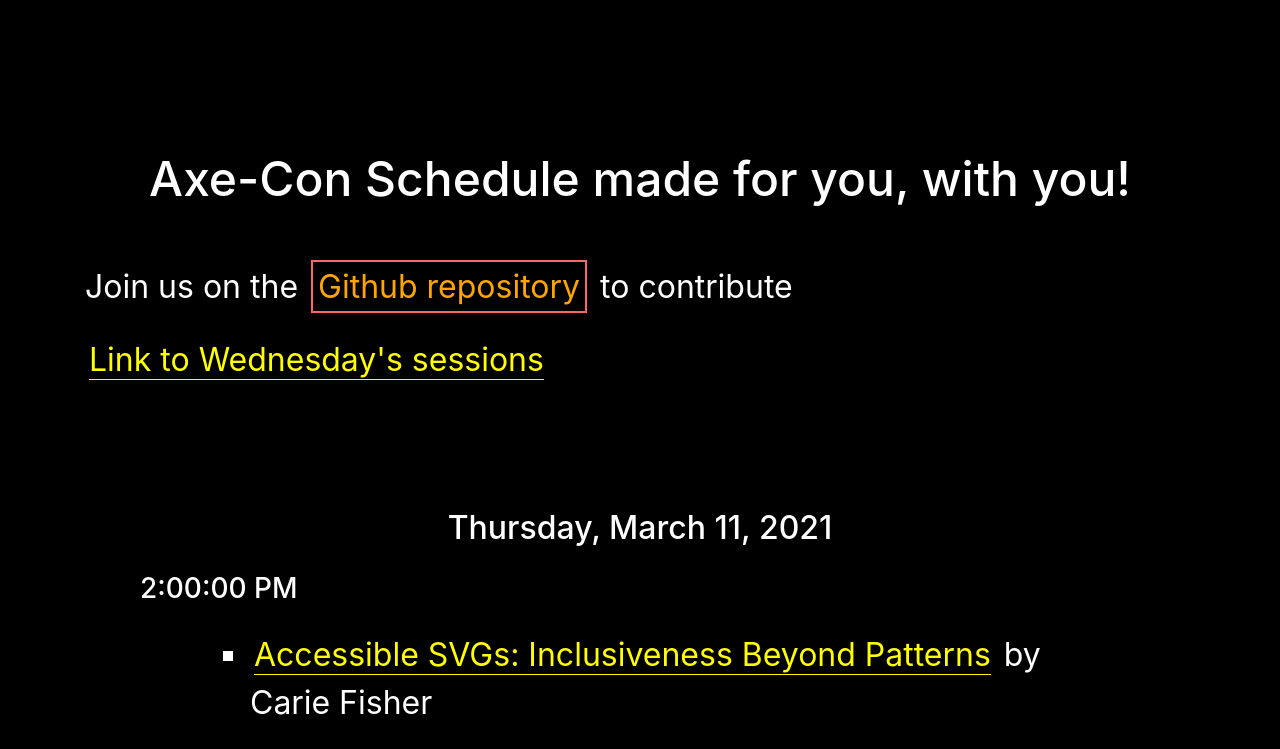
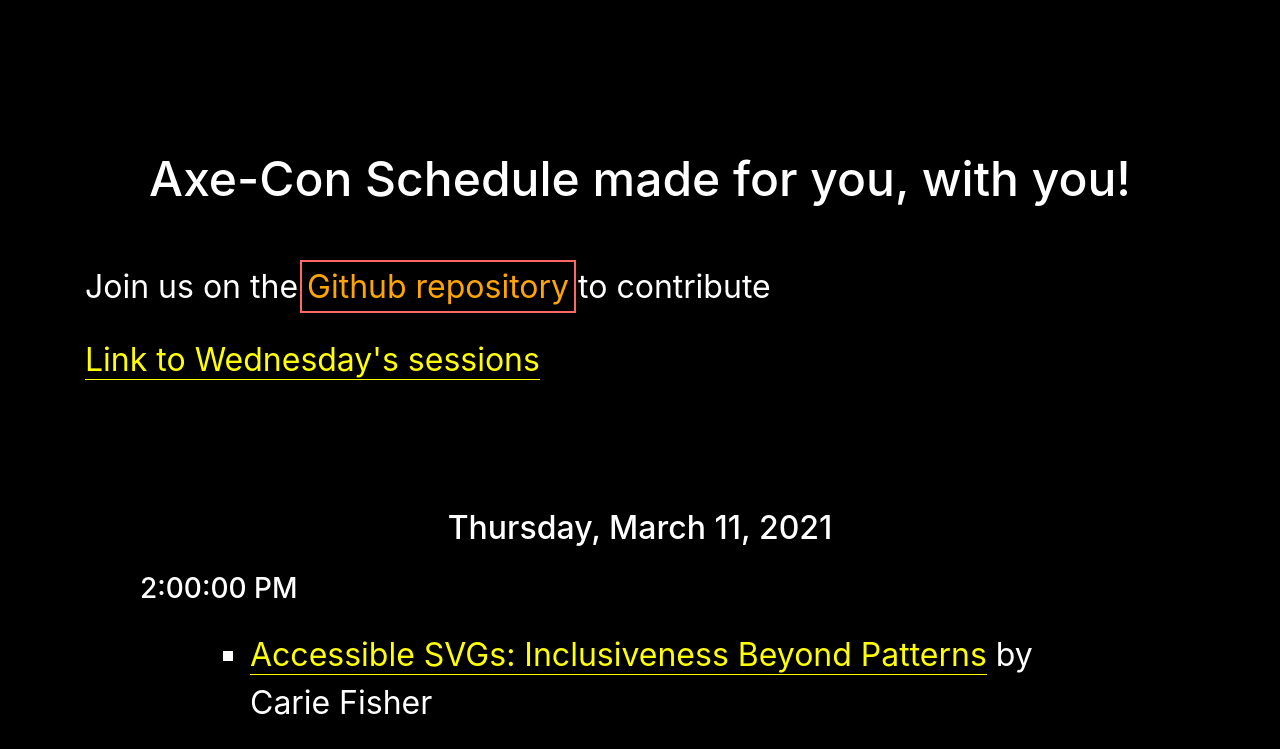
Before and after one commit to backwardok/axe-con-schedule, a plain HTML site: page index.html in a window 1280 px wide. In both pictures the pointer is over the link "Github repository". Shown: the top 749 px of the page. Drawn offline with nearby package versions, Linux system fonts and the light colour scheme.

Commit message:
fix to focus outline

```diff
--- a/css/custom.css
+++ b/css/custom.css
@@ -16,15 +16,15 @@ h1 {
 a {
   color: yellow;
   border-bottom: solid 1px yellow;
-  margin: 4px;
 }
 
 a:hover,
 a:focus {
 	color: orange;
-	padding: 5px;
-	border: solid 2px #F66;
+	border: none;
 	text-decoration: none;
+	outline: 2px solid #F66;
+	outline-offset: 5px;
 }
 
 .axeConDays ul ul li {
```
